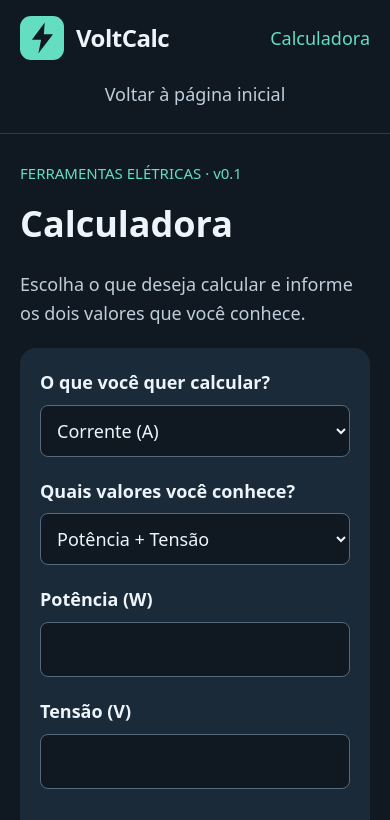
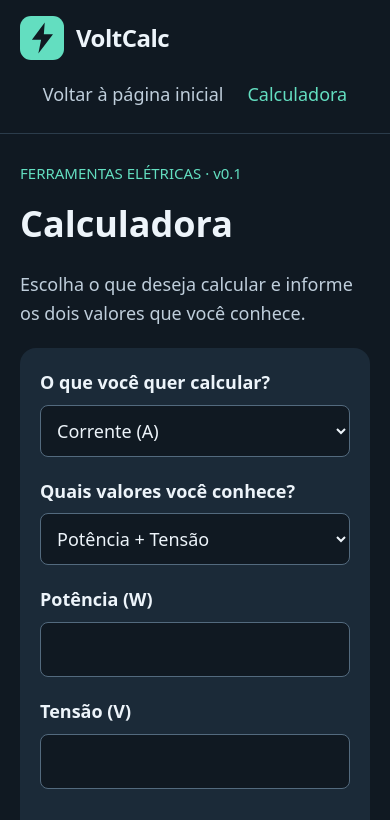
Before and after one commit to rafael-amann/VoltCalc, a website with bundled scripts: page calculator.html in a window 390 px wide. Shown: the top 820 px of the page. Built offline with nearby package versions, Linux system fonts and the light colour scheme.

Commit message:
style: center calculator and home links in header

```diff
--- a/calculator.html
+++ b/calculator.html
@@ -15,8 +15,8 @@
         </svg>
         <span class="brand-name">VoltCalc</span>
       </a>
-      <a class="nav-link home-link" href="./index.html">Voltar à página inicial</a>
       <nav aria-label="Navegação principal">
+        <a class="nav-link" href="./index.html">Voltar à página inicial</a>
         <a class="nav-link" aria-current="page" href="./calculator.html">Calculadora</a>
       </nav>
     </header>
--- a/styles.css
+++ b/styles.css
@@ -29,15 +29,13 @@ button:hover { background: #90ecd5; }
 output { overflow-wrap: anywhere; }
 .calculator-header { display: grid; grid-template-columns: 1fr auto 1fr; }
 .calculator-header .brand { justify-self: start; }
-.calculator-header .home-link { justify-self: center; text-align: center; }
-.calculator-header nav { justify-self: end; }
+.calculator-header nav { grid-column: 2; justify-self: center; display: flex; justify-content: center; align-items: center; gap: 24px; text-align: center; }
 .calculator-main { margin: 0 auto 32px; padding-top: 24px; }
 .calculator-main h1 { margin-top: 8px; }
 .calculator-main section { margin-top: 20px; }
-@media (max-width: 700px) {
-  .calculator-header { grid-template-columns: 1fr auto; gap: 12px; }
-  .calculator-header .home-link { grid-column: 1 / -1; grid-row: 2; }
-  .calculator-header nav { grid-column: 2; grid-row: 1; }
+@media (max-width: 900px) {
+  .calculator-header { grid-template-columns: 1fr; gap: 12px; }
+  .calculator-header nav { grid-column: 1; grid-row: 2; flex-wrap: wrap; column-gap: 24px; row-gap: 4px; }
 }
 @media (max-width: 520px) {
   main { margin: 32px auto; padding: 20px; }
```
